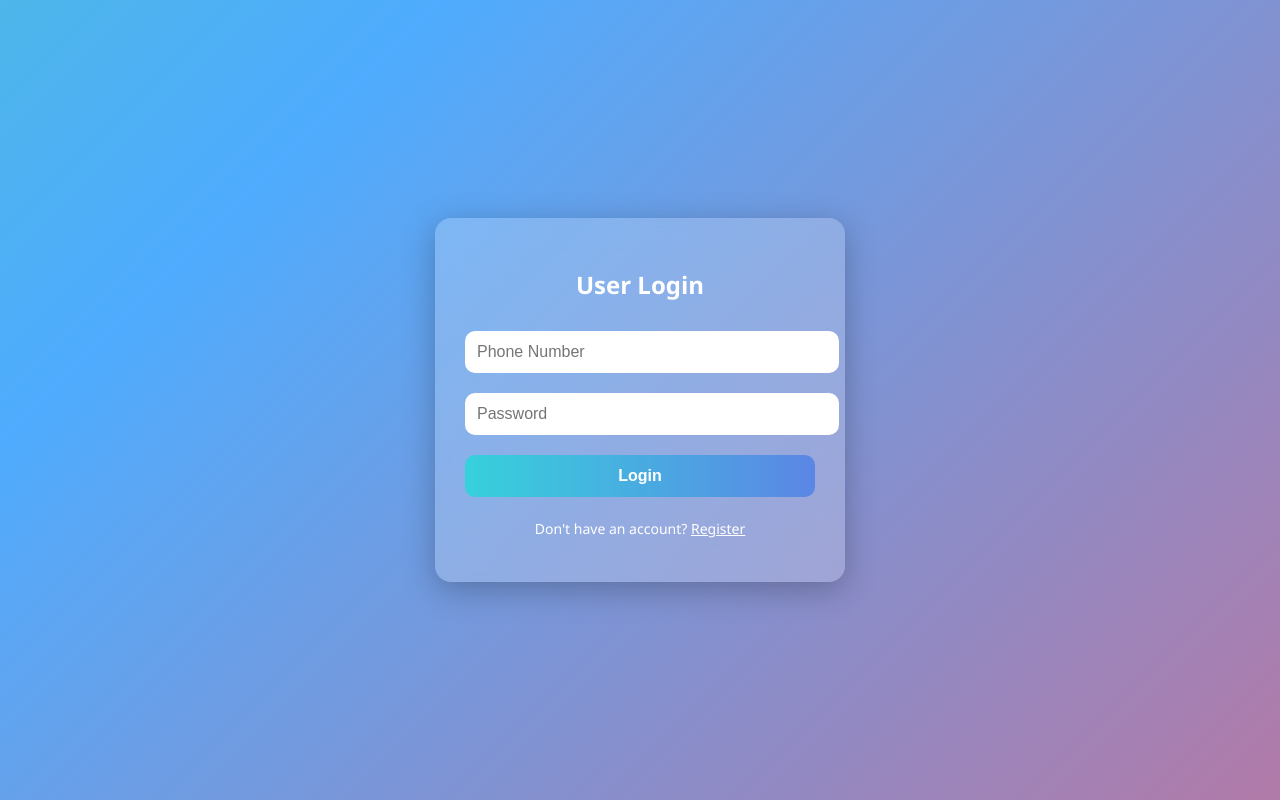
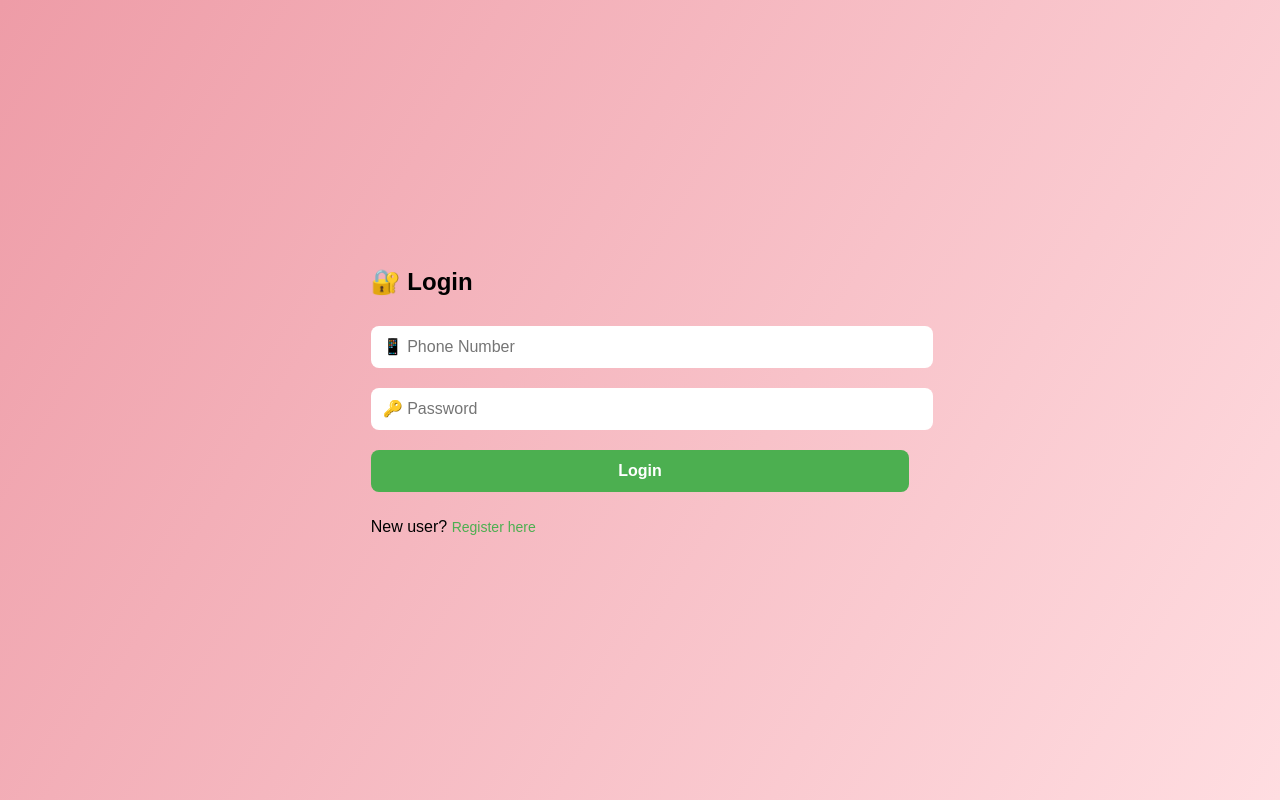
Before and after one commit to abdullahasad491326/SMS_Web_App, a Flask app: page /login in a window 1280 px wide. Run offline with Flask 3, Linux system fonts and the light colour scheme.

Commit message:
Update login.html

```diff
--- a/app/templates/login.html
+++ b/app/templates/login.html
@@ -3,104 +3,25 @@
 <head>
   <meta charset="UTF-8" />
   <title>Login - SMS App</title>
-  <meta name="viewport" content="width=device-width, initial-scale=1.0" />
+  <meta name="viewport" content="width=device-width, initial-scale=1.0">
   <link rel="stylesheet" href="{{ url_for('static', filename='style.css') }}">
-  <style>
-    body {
-      margin: 0;
-      padding: 0;
-      font-family: 'Segoe UI', sans-serif;
-      height: 100vh;
-      display: flex;
-      align-items: center;
-      justify-content: center;
-      background: linear-gradient(-45deg, #f093fb, #f5576c, #4facfe, #43e97b);
-      background-size: 400% 400%;
-      animation: gradientFlow 6s ease infinite;
-    }
-
-    @keyframes gradientFlow {
-      0% {background-position: 0% 50%;}
-      50% {background-position: 100% 50%;}
-      100% {background-position: 0% 50%;}
-    }
-
-    .card {
-      background: rgba(255, 255, 255, 0.2);
-      backdrop-filter: blur(14px);
-      border-radius: 16px;
-      padding: 30px;
-      box-shadow: 0 8px 32px rgba(0, 0, 0, 0.25);
-      width: 90%;
-      max-width: 350px;
-      text-align: center;
-    }
-
-    .card h2 {
-      margin-bottom: 20px;
-      color: white;
-    }
-
-    .card input {
-      width: 100%;
-      padding: 12px;
-      margin: 10px 0;
-      border: none;
-      border-radius: 10px;
-      font-size: 16px;
-      outline: none;
-    }
-
-    .card button {
-      background: linear-gradient(to right, #36d1dc, #5b86e5);
-      color: white;
-      padding: 12px;
-      width: 100%;
-      border: none;
-      border-radius: 10px;
-      font-weight: bold;
-      cursor: pointer;
-      transition: transform 0.3s;
-    }
-
-    .card button:hover {
-      transform: scale(1.05);
-    }
-
-    .card p {
-      margin-top: 12px;
-      color: white;
-      font-size: 14px;
-    }
-
-    .card a {
-      color: #fff;
-      text-decoration: underline;
-    }
-
-    .flash {
-      background: rgba(255, 0, 0, 0.7);
-      color: white;
-      padding: 10px;
-      border-radius: 8px;
-      margin-bottom: 15px;
-    }
-  </style>
 </head>
 <body>
-  <div class="card">
-    <h2>User Login</h2>
+  <div class="card-container">
+    <div class="glass-card">
+      <h2>🔐 Login</h2>
       {% with messages = get_flashed_messages() %}
         {% if messages %}
           <div class="flash">{{ messages[0] }}</div>
         {% endif %}
       {% endwith %}
       <form action="/login" method="POST">
-      <input type="text" name="phone" placeholder="Phone Number" required>
-      <input type="password" name="password" placeholder="Password" required>
+        <input type="text" name="phone" placeholder="📱 Phone Number" required>
+        <input type="password" name="password" placeholder="🔑 Password" required>
         <button type="submit">Login</button>
       </form>
-    <p>Don't have an account? <a href="/register">Register</a></p>
+      <p>New user? <a href="/register">Register here</a></p>
+    </div>
   </div>
 </body>
 </html>
```
Lines whose indentation alone changed are shown as unchanged.
